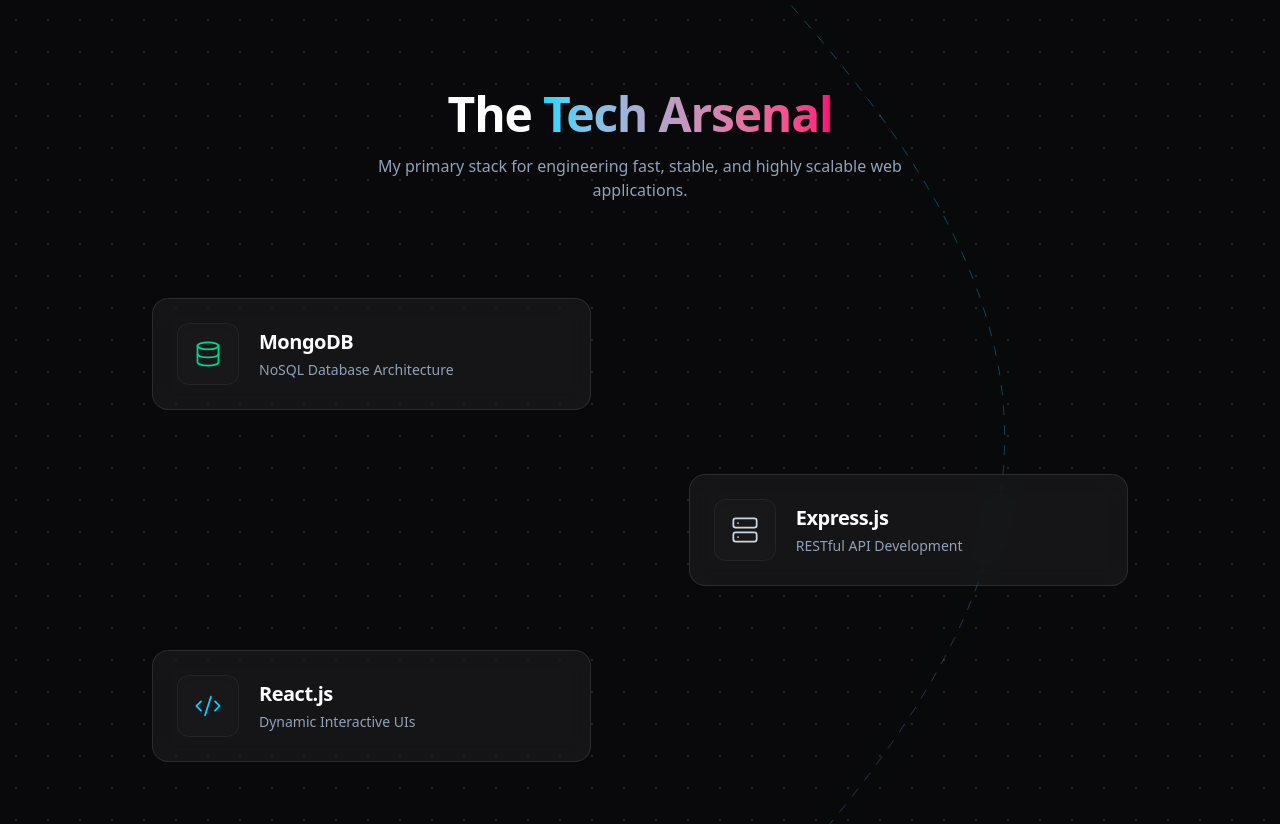
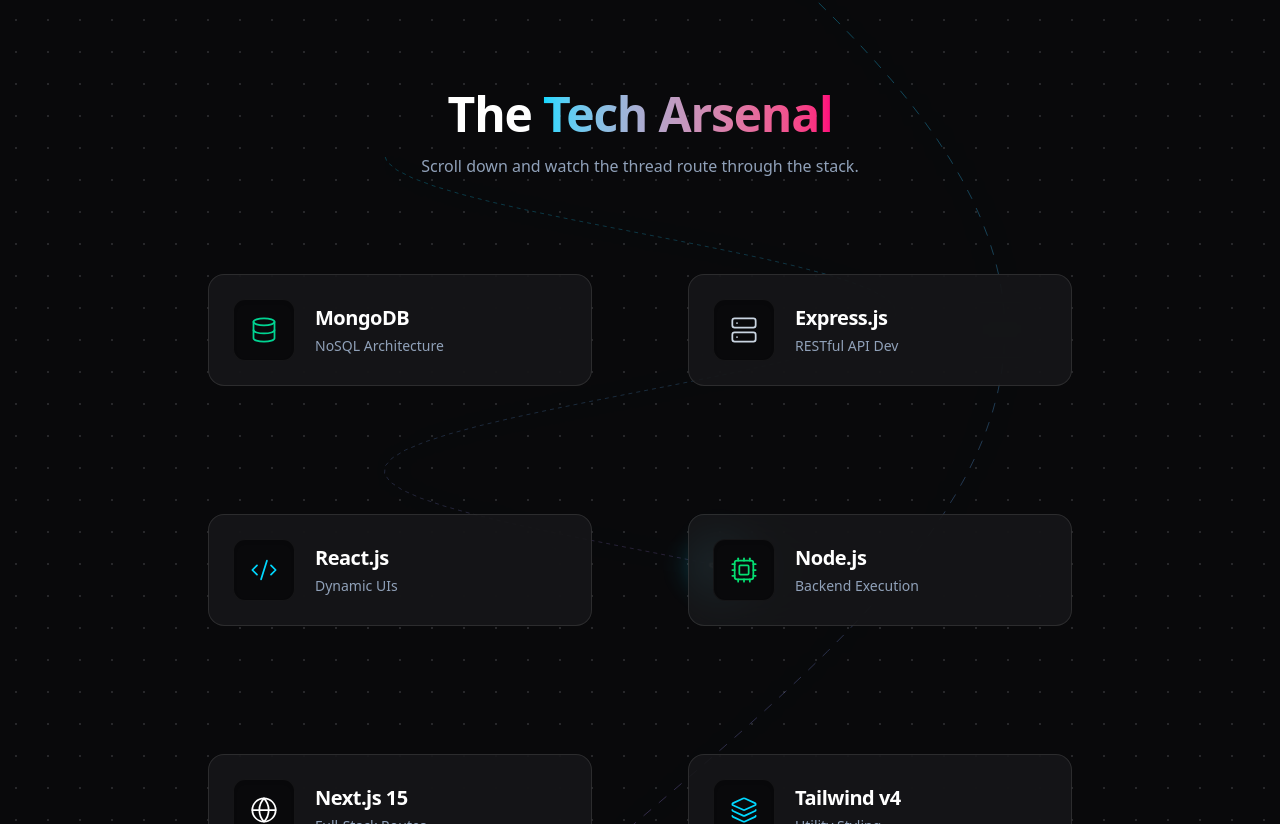
Before and after one commit to itznik/Portfolio, a Next.js app in the folder nikunj-portfolio/: page / in a window 1280 px wide. Shown: the part 796-1620 px from the top of the page. Built offline with nearby package versions, Linux system fonts and the light colour scheme.

Commit message:
Update Skills.tsx

```diff
--- a/nikunj-portfolio/src/components/Skills.tsx
+++ b/nikunj-portfolio/src/components/Skills.tsx
@@ -1,59 +1,134 @@
 "use client";
 
-import { motion } from "framer-motion";
-import { Database, Server, Code2, Cpu, Globe, Layers } from "lucide-react";
+import { motion, useScroll, useTransform } from "framer-motion";
+import { Database, Server, Code2, Cpu, Globe, Layers, Plane } from "lucide-react";
+import { useEffect, useRef, useState, useMemo } from "react";
 
-// The data for your tech stack. We alternate 'left' and 'right' so the plane weaves between them.
 const skills = [
-  { name: "MongoDB", description: "NoSQL Database Architecture", icon: Database, color: "text-emerald-400", align: "left" },
-  { name: "Express.js", description: "RESTful API Development", icon: Server, color: "text-slate-300", align: "right" },
-  { name: "React.js", description: "Dynamic Interactive UIs", icon: Code2, color: "text-brand-cyan", align: "left" },
-  { name: "Node.js", description: "Scalable Backend Execution", icon: Cpu, color: "text-green-400", align: "right" },
-  { name: "Next.js 15", description: "SSR, SSG & Full-Stack Routes", icon: Globe, color: "text-white", align: "left" },
-  { name: "Tailwind CSS v4", description: "Utility-first Styling Engine", icon: Layers, color: "text-brand-cyan", align: "right" },
+  { name: "MongoDB", description: "NoSQL Architecture", icon: Database, color: "text-emerald-400", align: "left" },
+  { name: "Express.js", description: "RESTful API Dev", icon: Server, color: "text-slate-300", align: "right" },
+  { name: "React.js", description: "Dynamic UIs", icon: Code2, color: "text-brand-cyan", align: "left" },
+  { name: "Node.js", description: "Backend Execution", icon: Cpu, color: "text-green-400", align: "right" },
+  { name: "Next.js 15", description: "Full-Stack Routes", icon: Globe, color: "text-white", align: "left" },
+  { name: "Tailwind v4", description: "Utility Styling", icon: Layers, color: "text-brand-cyan", align: "right" },
 ];
 
 export default function Skills() {
+  const containerRef = useRef<HTMLDivElement>(null);
+  const [isMobile, setIsMobile] = useState(false);
+
+  // Track scroll exactly within this component's boundaries
+  const { scrollYProgress } = useScroll({
+    target: containerRef,
+    offset: ["start center", "end center"],
+  });
+
+  // Check for mobile on mount to adjust the flight path width
+  useEffect(() => {
+    const checkMobile = () => setIsMobile(window.innerWidth < 768);
+    checkMobile();
+    window.addEventListener("resize", checkMobile);
+    return () => window.removeEventListener("resize", checkMobile);
+  }, []);
+
+  // MATHEMATICAL ROUTING: Calculate exact coordinates to hit the cards
+  const pathData = useMemo(() => {
+    const points = 100;
+    const inputs = Array.from({ length: points }, (_, i) => i / (points - 1));
+    const amplitude = isMobile ? 0 : 25; // Desktop weaves 25% left/right. Mobile goes straight down.
+
+    return {
+      inputs,
+      // Cosine wave: at t=0, cos=1 -> X=25% (Left). At t=1/5, cos=-1 -> X=75% (Right).
+      leftOutputs: inputs.map(t => `${50 - Math.cos(t * Math.PI * (skills.length - 1)) * amplitude}%`),
+
+      // Calculate rotation based on the derivative (slope) of the curve
+      rotateOutputs: inputs.map(t => {
+        const slope = Math.sin(t * Math.PI * (skills.length - 1));
+        const rotateAmp = isMobile ? 0 : 55; // Tilt up to 55 degrees to steer
+        return 180 - (slope * rotateAmp);
+      }),
+
+      // Generate the exact same path for the SVG Polyline
+      svgPoints: inputs.map(t => {
+        const x = 50 - Math.cos(t * Math.PI * (skills.length - 1)) * amplitude;
+        const y = t * 100;
+        return `${x},${y}`;
+      }).join(" "),
+    };
+  }, [isMobile]);
+
+  const planeX = useTransform(scrollYProgress, pathData.inputs, pathData.leftOutputs);
+  const planeRotate = useTransform(scrollYProgress, pathData.inputs, pathData.rotateOutputs);
+  const planeY = useTransform(scrollYProgress, [0, 1], ["0%", "100%"]);
+  const maskScaleY = useTransform(scrollYProgress, [0, 1], [0, 1]);
+
   return (
-    <section className="relative z-10 w-full max-w-5xl mx-auto py-32 px-4 sm:px-6">
+    <section ref={containerRef} className="relative w-full max-w-5xl mx-auto py-32 px-4 sm:px-6">
 
-      {/* Section Header */}
-      <motion.div
-        initial={{ opacity: 0, y: 30 }}
-        whileInView={{ opacity: 1, y: 0 }}
-        viewport={{ once: true, margin: "-100px" }}
-        className="text-center mb-24"
-      >
+      {/* 1. Header */}
+      <div className="text-center mb-24 relative z-20">
         <h2 className="text-4xl md:text-5xl font-bold text-white mb-4 tracking-tight">
           The <span className="text-transparent bg-clip-text bg-gradient-to-r from-brand-cyan to-brand-magenta">Tech Arsenal</span>
         </h2>
         <p className="text-slate-400 max-w-xl mx-auto">
-          My primary stack for engineering fast, stable, and highly scalable web applications.
+          Scroll down and watch the thread route through the stack.
         </p>
-      </motion.div>
+      </div>
 
-      {/* Skills Grid / Staggered Path */}
-      <div className="flex flex-col gap-8 md:gap-16">
+      {/* 2. The Integrated Flight Path & Plane */}
+      <div className="absolute top-48 bottom-12 left-0 w-full pointer-events-none z-0">
+        <svg className="absolute top-0 left-0 w-full h-full drop-shadow-[0_0_15px_rgba(0,216,255,0.6)]" preserveAspectRatio="none" viewBox="0 0 100 100">
+          <defs>
+            <linearGradient id="skillsGradient" x1="0%" y1="0%" x2="0%" y2="100%">
+              <stop offset="0%" stopColor="#00D8FF" />
+              <stop offset="100%" stopColor="#FF007A" />
+            </linearGradient>
+            <clipPath id="skillsMask">
+              <motion.rect x="0" y="0" width="100" height="100" style={{ scaleY: maskScaleY, originY: 0 }} />
+            </clipPath>
+          </defs>
+          <polyline
+            points={pathData.svgPoints}
+            fill="none"
+            stroke="url(#skillsGradient)"
+            strokeWidth="0.5"
+            vectorEffect="non-scaling-stroke"
+            strokeDasharray="4 4"
+            clipPath="url(#skillsMask)"
+            className="animate-thread opacity-50"
+          />
+        </svg>
+
+        <motion.div
+          className="absolute w-8 h-8 -ml-4 -mt-4 flex items-center justify-center z-20"
+          style={{ top: planeY, left: planeX, rotate: planeRotate }}
+        >
+          <div className="relative">
+            <div className="absolute inset-0 bg-brand-cyan blur-md opacity-80 rounded-full scale-150" />
+            <Plane className="text-white relative z-10 drop-shadow-[0_0_10px_rgba(255,255,255,1)]" size={24} />
+          </div>
+        </motion.div>
+      </div>
+
+      {/* 3. The Skills Grid */}
+      <div className="grid grid-cols-1 md:grid-cols-2 gap-y-16 md:gap-y-32 relative z-10">
         {skills.map((skill, index) => {
           const isLeft = skill.align === "left";
-
           return (
             <motion.div
               key={skill.name}
-              initial={{ opacity: 0, x: isLeft ? -50 : 50 }}
-              whileInView={{ opacity: 1, x: 0 }}
+              initial={{ opacity: 0, scale: 0.9 }}
+              whileInView={{ opacity: 1, scale: 1 }}
               viewport={{ once: true, margin: "-100px" }}
-              transition={{ duration: 0.6, ease: "easeOut" }}
-              className={`flex w-full ${isLeft ? "justify-start" : "justify-end"}`}
+              transition={{ duration: 0.5, delay: 0.1 }}
+              // This CSS ensures Left cards stay in Col 1, Right cards in Col 2.
+              className={`col-span-1 flex ${isLeft ? "justify-center md:justify-end md:pr-12" : "md:col-start-2 justify-center md:justify-start md:pl-12"}`}
             >
-              {/* The Glassmorphic Skill Card */}
-              <div className="group relative w-full md:w-[45%] p-6 rounded-2xl bg-white/5 border border-white/10 backdrop-blur-md transition-all duration-300 hover:shadow-neon hover:border-brand-cyan/50 hover:-translate-y-2 cursor-default overflow-hidden">
-
-                {/* Subtle hover gradient inject inside the card */}
-                <div className="absolute inset-0 bg-gradient-to-br from-brand-cyan/10 to-transparent opacity-0 group-hover:opacity-100 transition-opacity duration-500" />
-
+              <div className="group relative w-full max-w-sm p-6 rounded-2xl bg-[#18181B]/80 backdrop-blur-xl border border-white/10 transition-all duration-300 hover:shadow-neon hover:border-brand-cyan/50 hover:-translate-y-2">
+                <div className="absolute inset-0 bg-gradient-to-br from-brand-cyan/10 to-transparent opacity-0 group-hover:opacity-100 transition-opacity duration-500 rounded-2xl" />
                 <div className="relative z-10 flex items-center gap-5">
-                  <div className={`p-4 rounded-xl bg-brand-surface border border-white/5 shadow-inner ${skill.color} group-hover:scale-110 transition-transform duration-300`}>
+                  <div className={`p-4 rounded-xl bg-[#09090B] border border-white/5 shadow-inner ${skill.color} group-hover:scale-110 transition-transform duration-300`}>
                     <skill.icon size={28} strokeWidth={1.5} />
                   </div>
                   <div>
```
